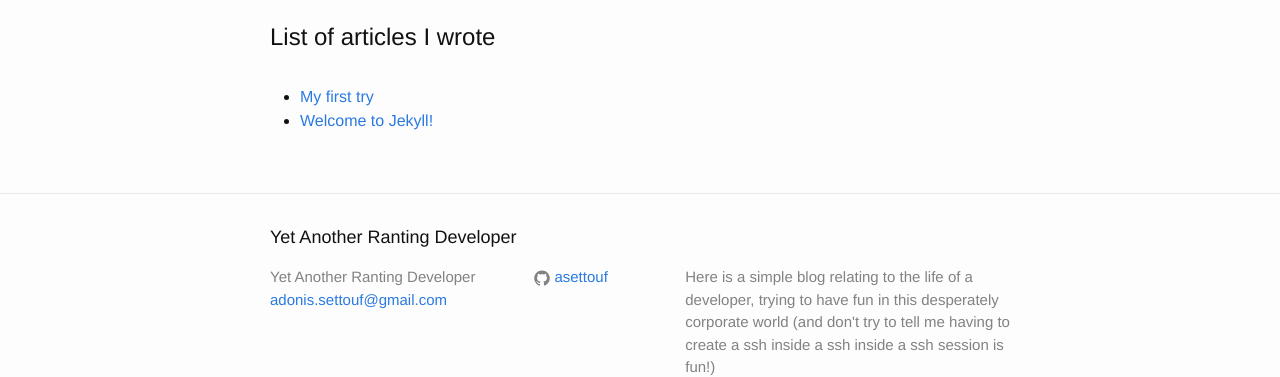
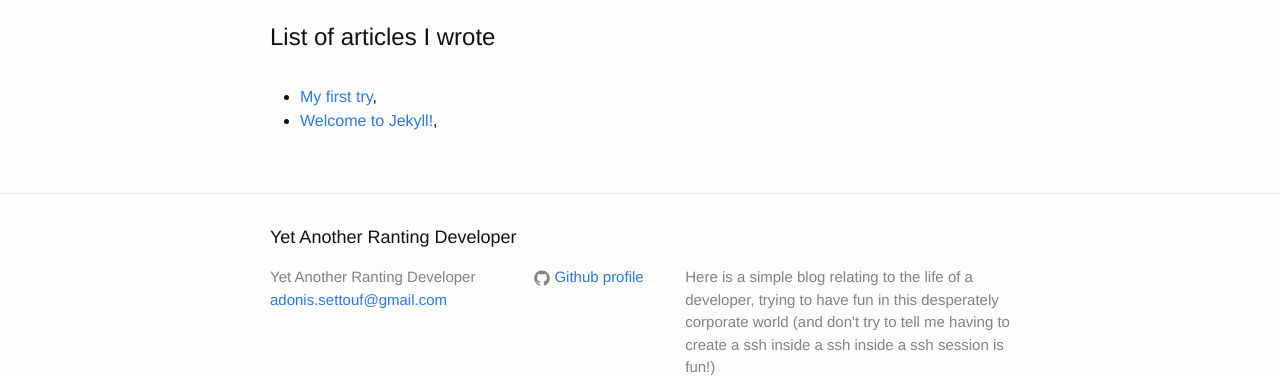
Before and after one commit to asettouf/asettouf.github.io, a Jekyll site: the page built from list_posts.md, in a window 1280 px wide. Shown: the part 130-507 px from the top of the page. Built offline with Jekyll 4.4.1, drawn with Linux system fonts in a browser that asks for light colours; comment, search, counter and statistics services are not loaded.

```diff
--- a/_includes/icon-github.html
+++ b/_includes/icon-github.html
@@ -1 +1 @@
-<a href="https://github.com/{{ include.username }}"><span class="icon icon--github">{% include icon-github.svg %}</span><span class="username">{{ include.username }}</span></a>
+<a href="https://github.com/{{ include.username }}"><span class="icon icon--github">{% include icon-github.svg %}</span><span class="username">Github profile</span></a>
--- a/list_posts.md
+++ b/list_posts.md
@@ -8,7 +8,7 @@ order: 3
 <ul>
   {% for post in site.posts %}
     <li>
-      <a href="{{ post.url }}">{{ post.title }}</a>
+      <a href="{{ post.url }}">{{ post.title }}</a>, <a href="{{ post.url }}#disqus-thread"></a>
     </li>
   {% endfor %}
 </ul>
```
